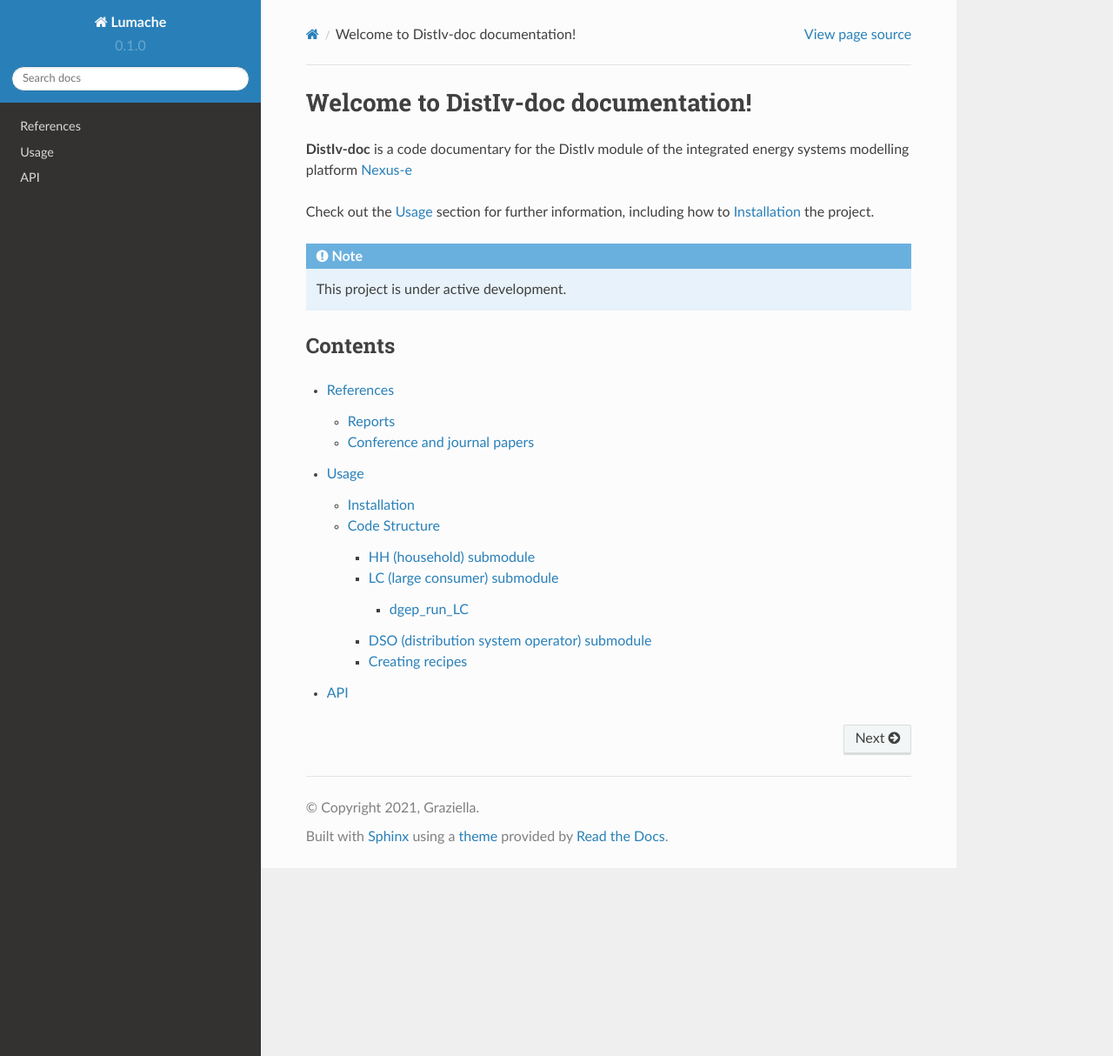
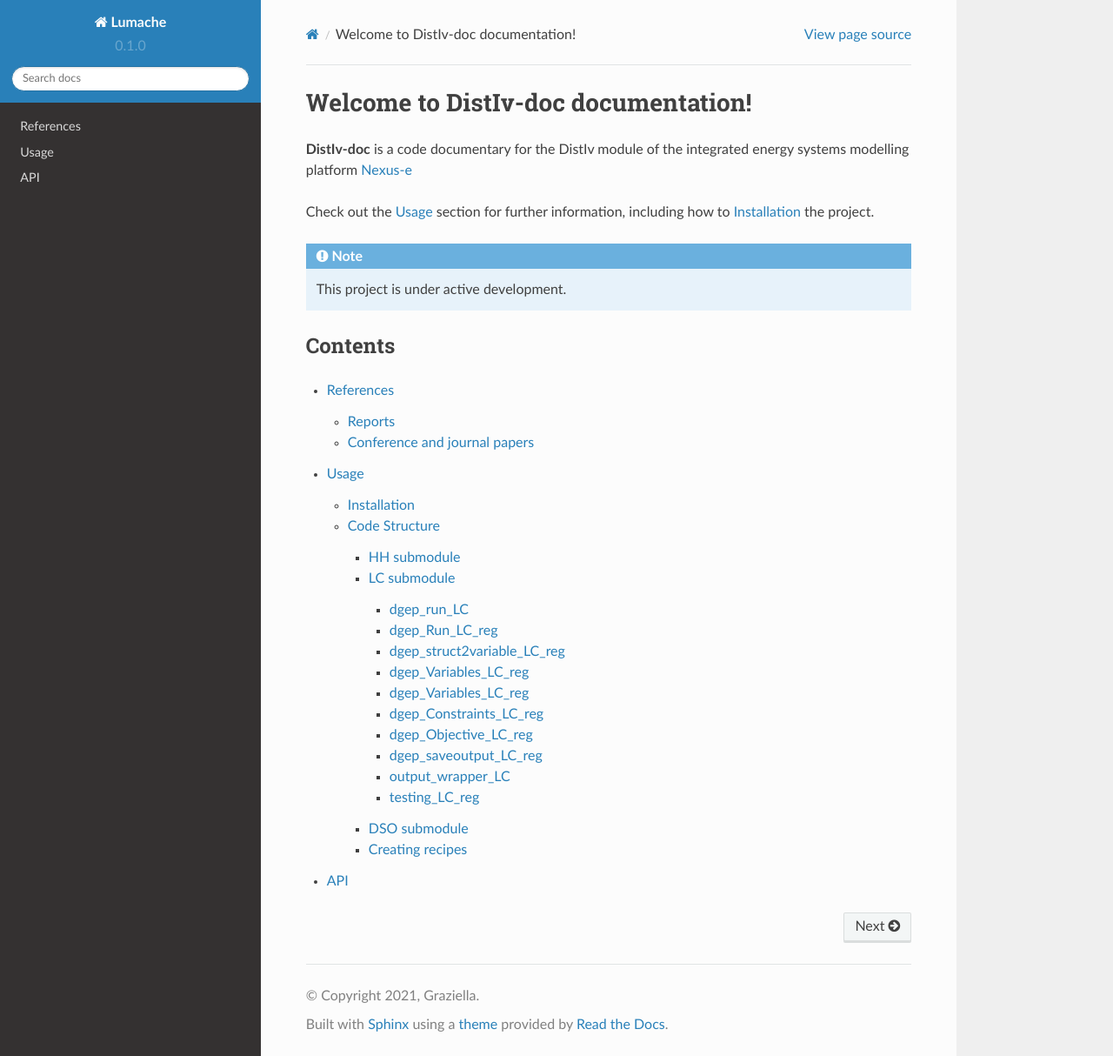
Before and after one commit to xuejiaohan/Nexuse_distiv_doc, a Sphinx documentation site: the page built from docs/source/index.rst, in a window 1280 px wide and 1214 px high. Shown: the whole window at 87% size. Built offline with Sphinx 7.4.7 and the Read the Docs theme 2.0.0, drawn with Linux system fonts in a browser that asks for light colours; pages that are not in the unit, such as notebooks, are missing from menus; some of the changed lines change nothing that is shown.

Commit message:
Update usage.rst

```diff
--- a/docs/source/usage.rst
+++ b/docs/source/usage.rst
@@ -39,15 +39,16 @@
 
 * runLC_municipality (Check out the :ref:`LC` section)
 
-  * dgep_run_LC.m :ref:`dgep_run_LC`
-  * dgep_Run_LC_reg.m
-  * dgep_struct2variable_LC_reg.m
-  * dgep_Variables_LC_reg.m
-  * dgep_Constraints_LC_reg.m
-  * dgep_Objective_LC_reg.m
-  * dgep_saveoutput_LC_reg.m
-  * output_wrapper_LC.m
-  * testing_LC_reg.m
+  * :ref:`dgep_run_LC`
+  * :ref:`dgep_Run_LC_reg`
+  * :ref:`dgep_struct2variable_LC_reg`
+  * :ref:`dgep_Variables_LC_reg`
+  * :ref:`dgep_Constraints_LC_reg`
+  * :ref:`dgep_Objective_LC_reg`
+  * :ref:`dgep_saveoutput_LC_reg`
+  * :ref:`output_wrapper_LC`
+  * :ref:`testing_LC_reg`
+
 
 * runDSO_municipality (Check out the :ref:`DSO` section)
 
@@ -67,12 +68,12 @@
 
 .. _HH:
 
-HH (household) submodule
+HH submodule
 ------------------------
 
 .. _LC:
 
-LC (large consumer) submodule
+LC submodule
 -----------------------------
 
 .. _dgep_run_LC:
@@ -80,11 +81,10 @@
 dgep_run_LC
 ~~~~~~~~~~~~
 
-To retrieve the optimal investments and dispatch decisions made by large consumers, you can run the ``dgep_run_LC()`` function:
-
 .. code-block::
 
-   resDistIv_LC_agg = dgep_run_LC(obj,CGEPtoDGEP, data, ScenarioId, ExaminedYear, T, RepresentPeriods, NumSameSimulate)
+   resDistIv_LC_agg = dgep_run_LC(obj,CGEPtoDGEP, data, ScenarioId, ExaminedYear, ...
+   T, RepresentPeriods, NumSameSimulate)
 
 * Description
 
@@ -107,6 +107,84 @@
 
 
 
+.. _dgep_Run_LC_reg:
+
+dgep_Run_LC_reg
+~~~~~~~~~~~~~~~
+
+.. code-block::
+
+resDistIv_LC = dgep_Run_LC_reg(CGEPtoDGEP, data, ScenarioId,...
+ ExaminedYear, T, RepresentPeriods, NumSameSimulate, n_periods, nMuni,...
+ i_Muni_start, i_Muni_end, alpha_ex, T_r, dgepfolder,dgepfolder_output)
+
+* Description
+
+  * This is the main running script for the LC submodule
+
+* Parameters
+
+  * ``obj``: DistIv object
+  * ``CGEPtoDGEP``: CentIv-to-DistIv input data structure
+  * ``ScenarioId``: index for the simulated scenario
+  * ``ExaminedYear``: e.g., 2020, 2030, 2040 or 2050
+  * ``T``: simulated hours for each examined year
+  * ``RepresentPeriods``: set to 1 at the moment and can be set to other numbers when representative days/weeks are used
+  * ``NumSameSimulate``: set to 2 if every one of the two days is simulated for the operational decisions (to reduce the computational burden)
+
+
+* What the function returns
+
+  * Optimal investments and dispatch decisions made by large consumers for each region (i.e., municipalities in Switzerland)
+
+
+
+
+
+.. _dgep_struct2variable_LC_reg:
+
+dgep_struct2variable_LC_reg
+~~~~~~~~~~~~~~~~~~~~~~~~~~~
+
+.. _dgep_Variables_LC_reg:
+
+dgep_Variables_LC_reg
+~~~~~~~~~~~~~~~~~~~~~
+
+.. _dgep_Variables_LC_reg:
+
+dgep_Variables_LC_reg
+~~~~~~~~~~~~~~~~~~~~~
+
+.. _dgep_Constraints_LC_reg:
+
+dgep_Constraints_LC_reg
+~~~~~~~~~~~~~~~~~~~~~
+
+
+.. _dgep_Objective_LC_reg:
+
+dgep_Objective_LC_reg
+~~~~~~~~~~~~~~~~~~~~~
+
+.. _dgep_saveoutput_LC_reg:
+
+dgep_saveoutput_LC_reg
+~~~~~~~~~~~~~~~~~~~~~
+
+
+.. _output_wrapper_LC:
+
+output_wrapper_LC
+~~~~~~~~~~~~~~~~~~
+
+.. _testing_LC_reg:
+
+testing_LC_reg
+~~~~~~~~~~~~~~
+
+
+
 To test the standalone version of the LC submodule, you can run the ``testing_LC_reg()`` function.
 
 * Description
@@ -119,7 +197,7 @@
 
 .. _DSO:
 
-DSO (distribution system operator) submodule
+DSO submodule
 --------------------------------------------
 
 To retrieve a list of random ingredients,
```
